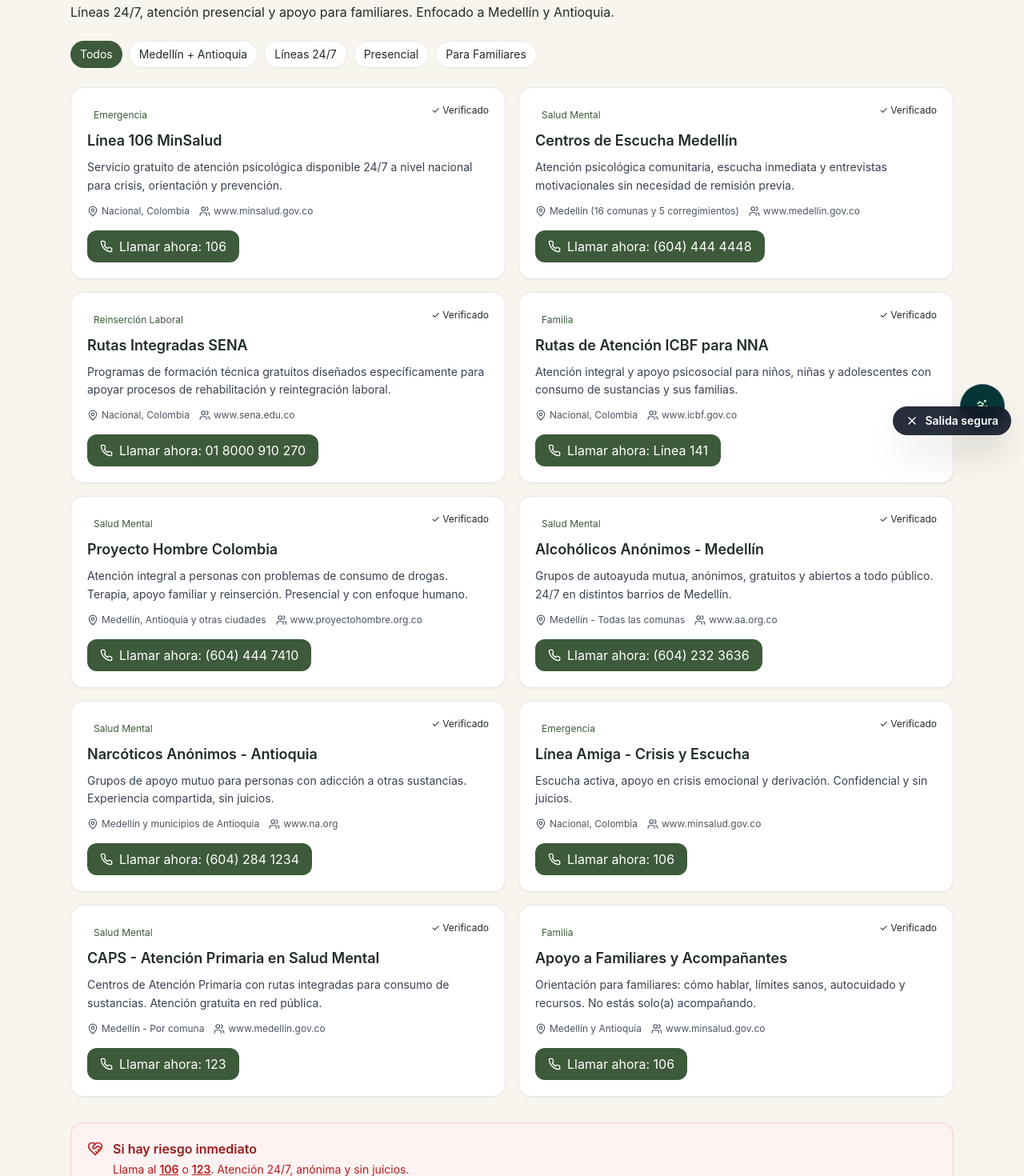
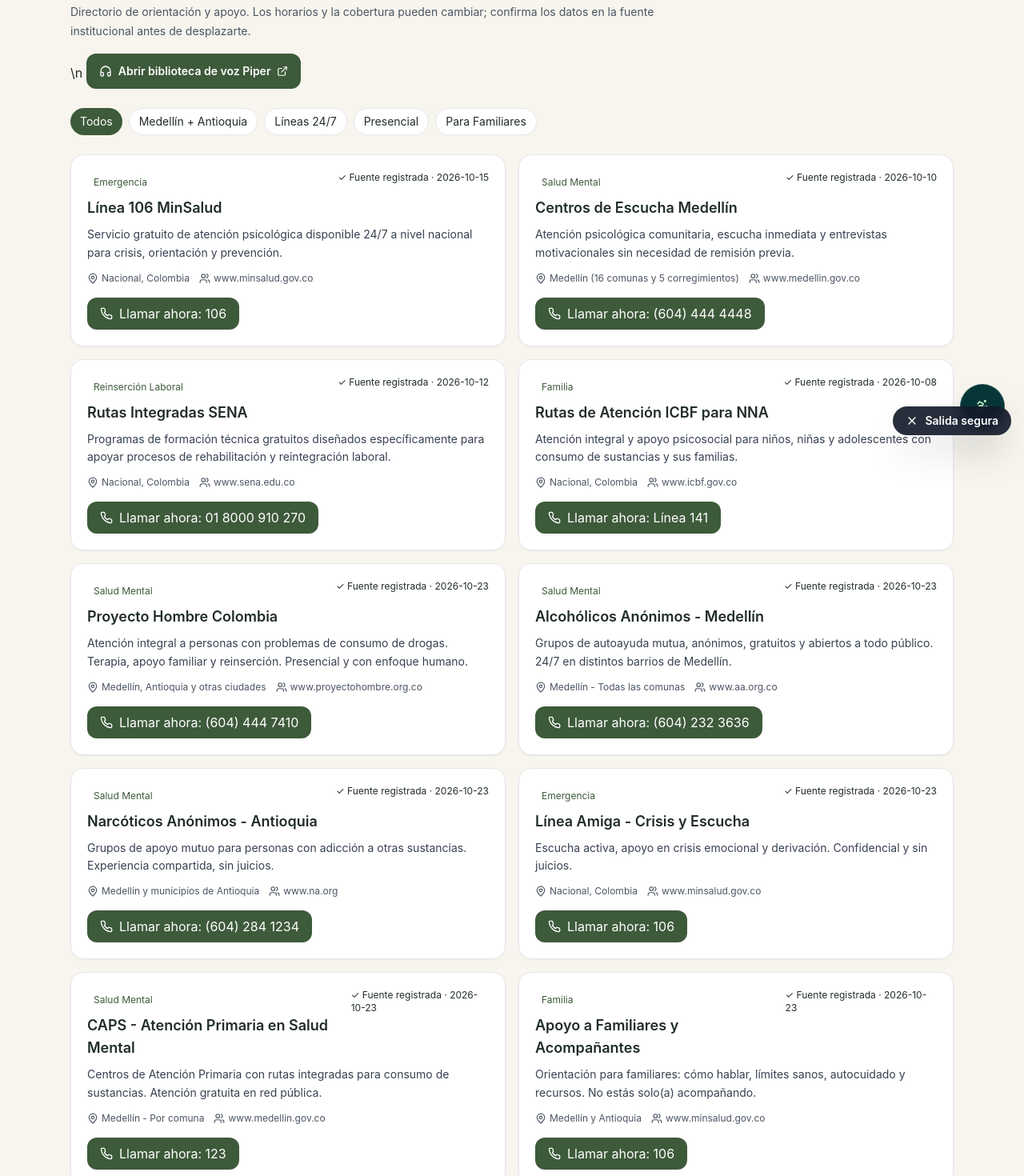
Before and after one commit to ariasalejo/Blumhelps, a React (Vite) app: page /ayuda in a window 1280 px wide. Shown: the part 240-1710 px from the top of the page at 80% size. Built offline with nearby package versions, Linux system fonts and the light colour scheme.

Commit message:
Clarify resource status and crisis routing; link Piper library

```diff
--- a/src/pages/Help.tsx
+++ b/src/pages/Help.tsx
@@ -1,5 +1,5 @@
 import React, { useState } from 'react';
-import { Phone, MapPin, Users, HeartHandshake } from 'lucide-react';
+import { Phone, MapPin, Users, HeartHandshake, Headphones, ExternalLink } from 'lucide-react';
 import { verifiedResourcesAll } from '../data/verifiedResources';
 
 type Filter = 'todos' | 'lineas' | 'presencial' | 'familiares' | 'medellin';
@@ -20,7 +20,7 @@
     <main className="max-w-6xl mx-auto px-4 sm:px-6 py-8 sm:py-10 min-h-screen">
       <header className="mb-6">
         <h1 className="text-3xl sm:text-4xl font-bold serif">Recursos Verificados</h1>
-        <p className="mt-2 text-grayalok bur 700">Líneas 24/7, atención presencial y apoyo para familiares. Enfocado a Medellín y Antioquia.</p>
+        <p className="mt-2 max-w-3xl text-sm leading-6 text-gray-600">Directorio de orientación y apoyo. Los horarios y la cobertura pueden cambiar; confirma los datos en la fuente institucional antes de desplazarte.</p>\n        <a href="/voz" className="mt-4 inline-flex items-center gap-2 rounded-xl bg-[var(--moss)] px-4 py-3 text-sm font-semibold text-white hover:bg-[var(--moss-deep)]"><Headphones className="h-4 w-4" /> Abrir biblioteca de voz Piper <ExternalLink className="h-3.5 w-3.5" /></a>
       </header>
 
       <div className="flex flex-wrap gap-2 mb-6">
@@ -39,7 +39,7 @@
                 <span className="text-xs px-2 py-1 rounded-full bg-[var(--moss)]/10 text-[var(--moss)]">{r.category}</span>
                 <h3 className="mt-2 text-lg font-semibold">{r.name}</h3>
               </div>
-              {r.isVerified && <span className="text-xs text-emerald-700">✓ Verificado</span>}
+              {r.isVerified && <span className="text-xs text-emerald-700">✓ Fuente registrada · {r.lastVerified}</span>}
             </div>
             <p className="mt-2 text-sm text-gray-700 leading-relaxed">{r.description}</p>
             <div className="mt-3 flex flex-wrap items-center gap-3 text-xs text-gray-600">
@@ -61,7 +61,7 @@
           <HeartHandshake className="w-5 h-5 text-red-700 mt-0.5"/>
           <div>
             <h3 className="font-semibold text-red-800">Si hay riesgo inmediato</h3>
-            <p className="mt-1 text-sm text-red-700">Llama al <a href="tel:106" className="underline font-semibold">106</a> o <a href="tel:123" className="underline font-semibold">123</a>. Atención 24/7, anónima y sin juicios.</p>
+            <p className="mt-1 text-sm text-red-700">Si hay peligro inmediato, llama al <a href="tel:123" className="underline font-semibold">123</a> o acude a urgencias. Para orientación emocional en Colombia, la Línea 106 ofrece escucha y orientación; confirma la cobertura territorial en la fuente oficial.</p>\n            <a href="https://www.minsalud.gov.co/salud/publica/salud-mental/Paginas/linea-106.aspx" target="_blank" rel="noreferrer" className="mt-3 inline-flex items-center gap-1 text-xs font-semibold text-red-800 underline">Información oficial de la Línea 106 <ExternalLink className="h-3 w-3" /></a>
           </div>
         </div>
       </div>
```
